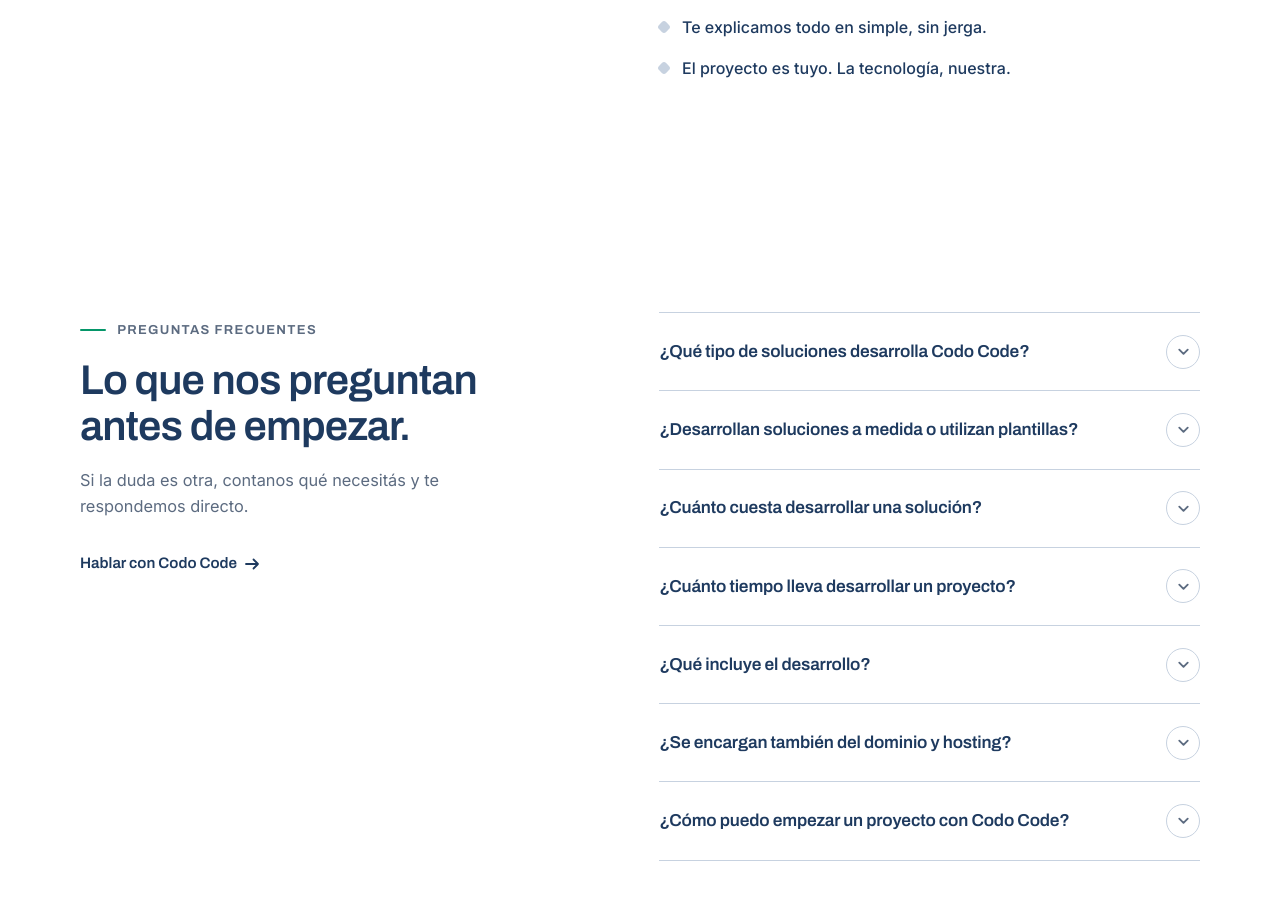
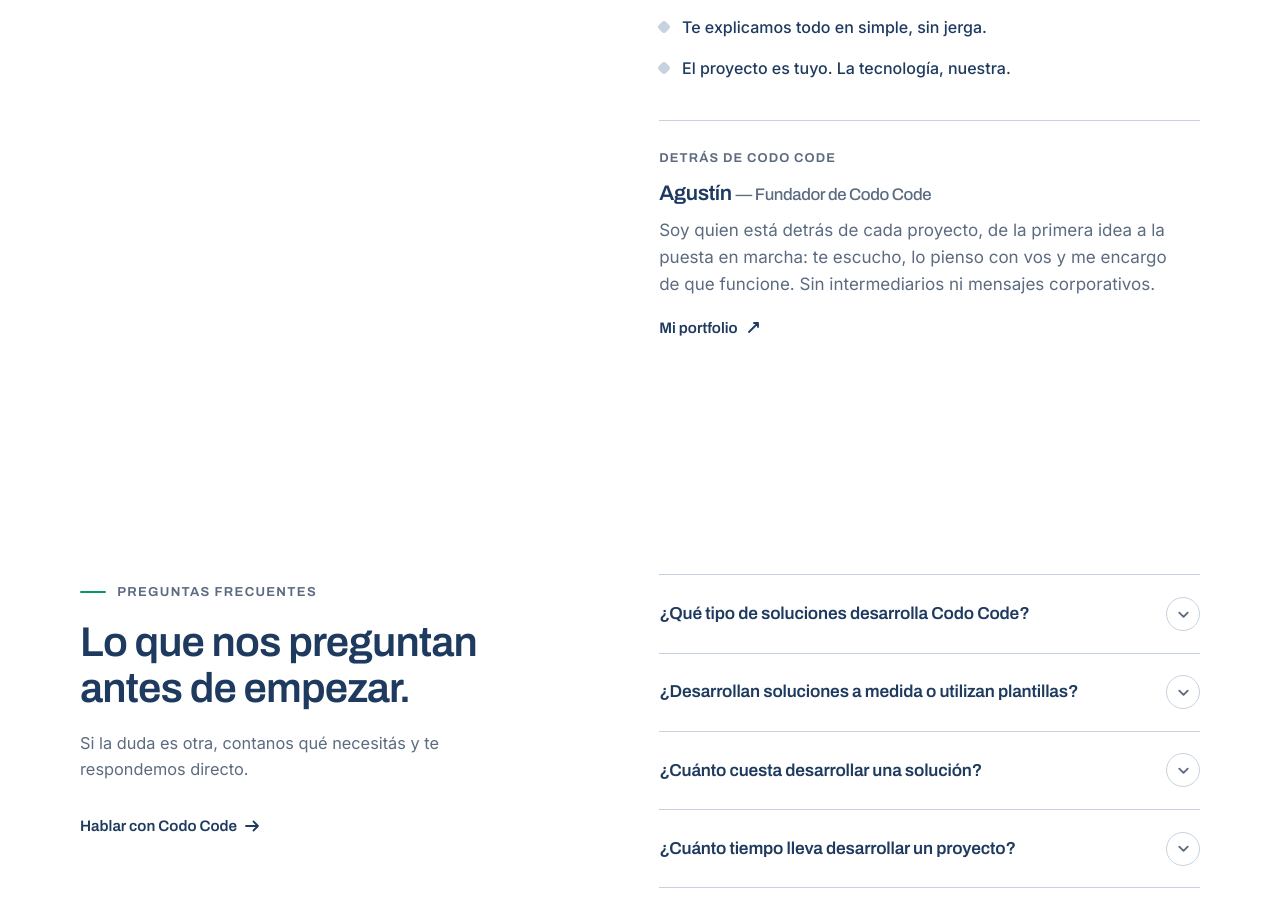
Before and after one commit to agustinMontoya2/codo-code, a React (Vite) app: page / in a window 1280 px wide. Shown: the part 6740-7648 px from the top of the page. Built offline with nearby package versions, Linux system fonts and the light colour scheme.

Commit message:
add portfolio y about codo code section

```diff
--- a/src/components/sections/About.css
+++ b/src/components/sections/About.css
@@ -76,6 +76,43 @@
   transform: rotate(45deg);
 }
 
+.about-person {
+  margin-top: 2.4rem;
+  padding-top: 1.7rem;
+  border-top: 1px solid var(--border-strong);
+}
+
+.about-person .p-label {
+  font-family: var(--font-display);
+  font-size: 0.8rem;
+  font-weight: 650;
+  text-transform: uppercase;
+  letter-spacing: 0.09em;
+  color: var(--muted);
+}
+
+.about-person h3 {
+  font-size: 1.32rem;
+  margin-top: 0.7rem;
+  line-height: 1.2;
+}
+
+.about-person h3 span {
+  color: var(--muted);
+  font-weight: 500;
+  font-size: 1.05rem;
+}
+
+.about-person .bio {
+  margin-top: 0.7rem;
+  color: var(--muted);
+  max-width: 48ch;
+}
+
+.about-person .link-arrow {
+  margin-top: 1.1rem;
+}
+
 @media (max-width: 1024px) {
   .about-intro {
     position: static;
--- a/src/components/sections/About.jsx
+++ b/src/components/sections/About.jsx
@@ -1,5 +1,6 @@
 import Reveal from '../ui/Reveal'
 import Eyebrow from '../ui/Eyebrow'
+import { ExternalIcon } from '../ui/icons'
 import './About.css'
 
 const ABOUT_POINTS = [
@@ -7,6 +8,8 @@
   'Te explicamos todo en simple, sin jerga.',
   'El proyecto es tuyo. La tecnología, nuestra.',
 ]
+
+const PORTFOLIO_URL = 'https://agustin-montoya.codo-code.dev/'
 
 export default function About() {
   return (
@@ -35,6 +38,25 @@
               </li>
             ))}
           </ul>
+          <Reveal className="about-person" delay={0.2}>
+            <p className="p-label">Detrás de Codo Code</p>
+            <h3>
+              Agustín <span>— Fundador de Codo Code</span>
+            </h3>
+            <p className="bio">
+              Soy quien está detrás de cada proyecto, de la primera idea a la puesta en marcha: te escucho, lo pienso
+              con vos y me encargo de que funcione. Sin intermediarios ni mensajes corporativos.
+            </p>
+            <a
+              className="link-arrow"
+              href={PORTFOLIO_URL}
+              target="_blank"
+              rel="noopener noreferrer"
+            >
+              Mi portfolio
+              <ExternalIcon />
+            </a>
+          </Reveal>
         </Reveal>
       </div>
     </section>
--- a/src/components/ui/icons.jsx
+++ b/src/components/ui/icons.jsx
@@ -13,6 +13,25 @@
       {...props}
     >
       <path d="M2 8h12M9.5 3.5 14 8l-4.5 4.5" />
+    </svg>
+  )
+}
+
+export function ExternalIcon(props) {
+  return (
+    <svg
+      width="16"
+      height="16"
+      viewBox="0 0 16 16"
+      fill="none"
+      stroke="currentColor"
+      strokeWidth="1.8"
+      strokeLinecap="round"
+      strokeLinejoin="round"
+      aria-hidden="true"
+      {...props}
+    >
+      <path d="M13 3 4 12M9 3h4v4" />
     </svg>
   )
 }
```
